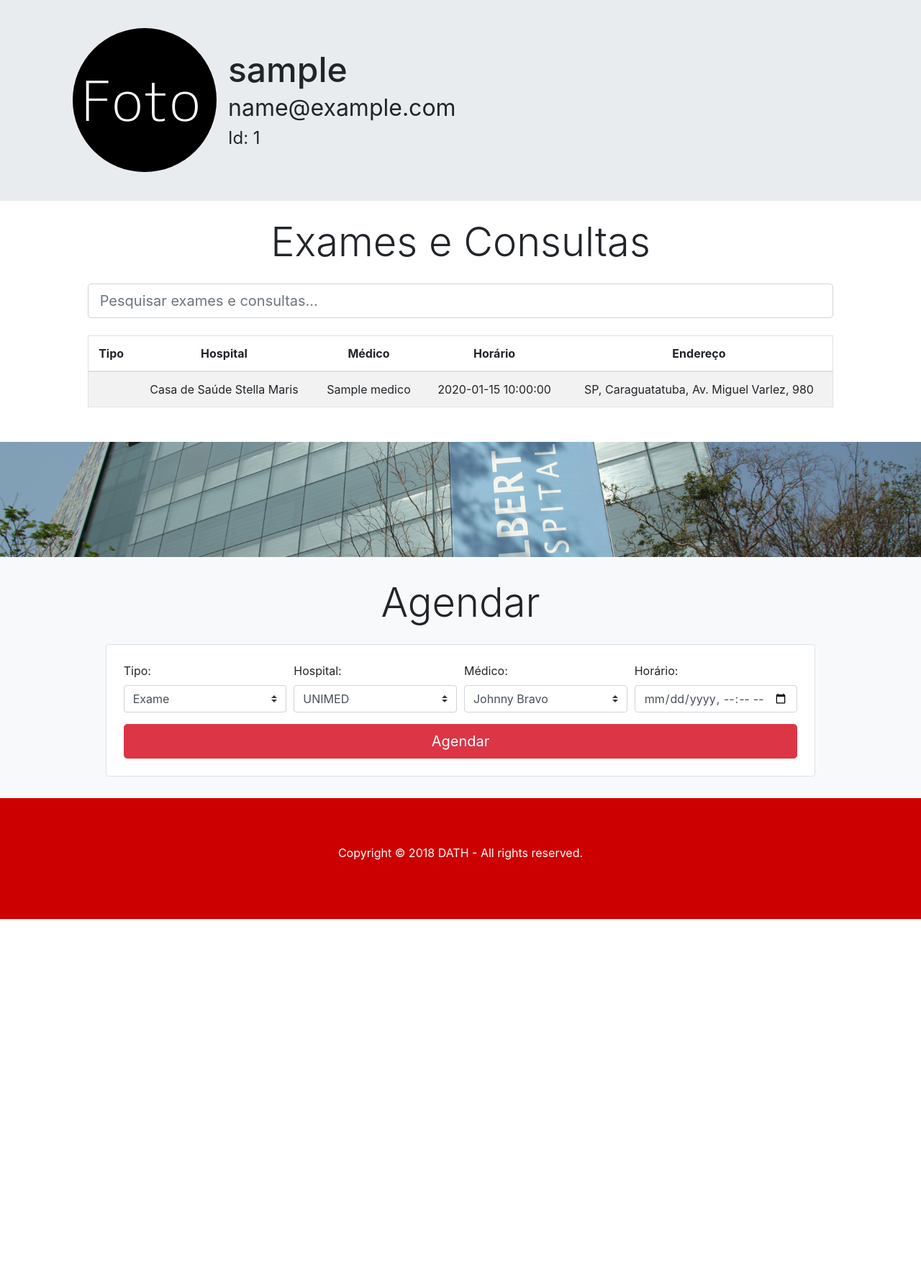
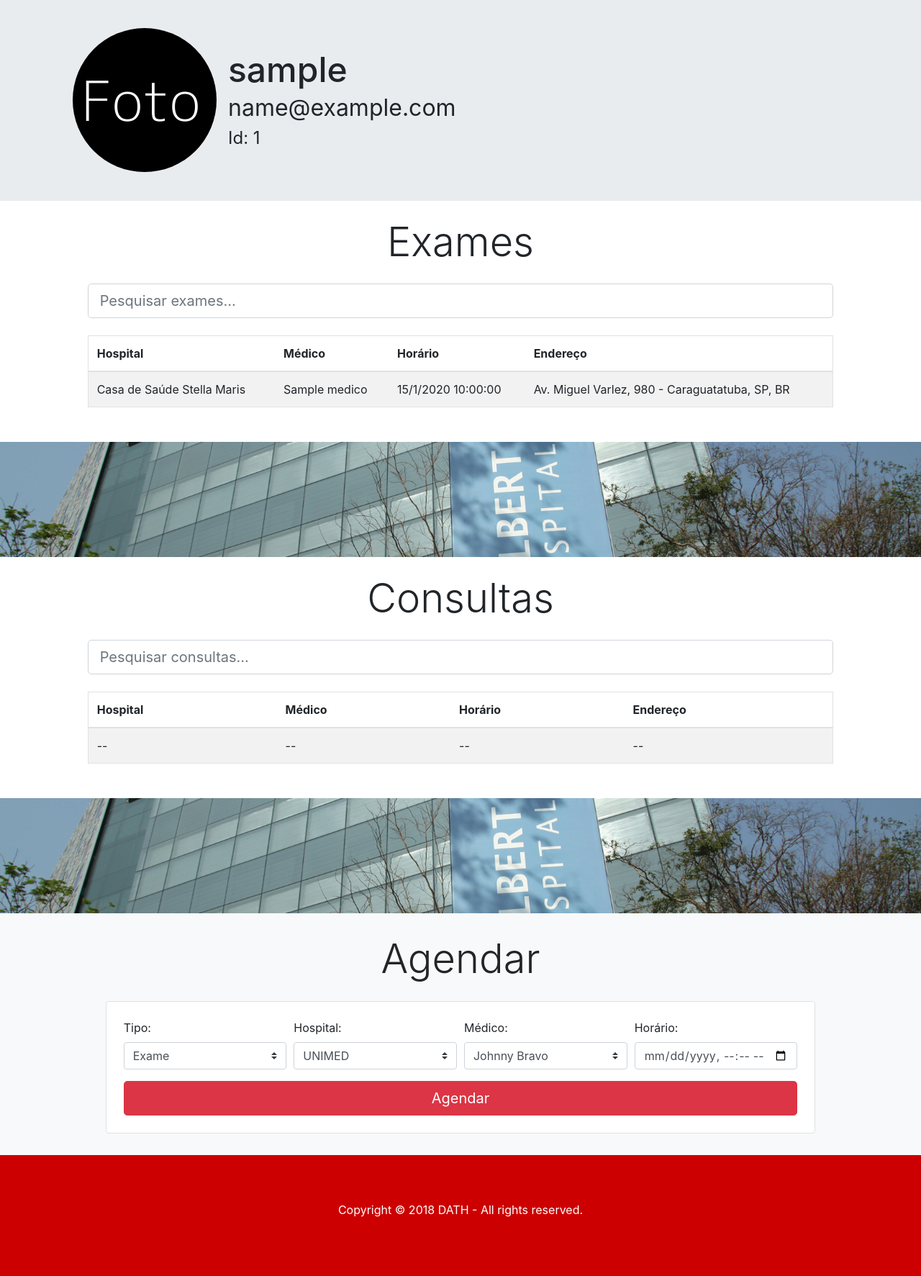
Before and after one commit to Felipe4747/Git_dath, a PHP site: page /perfil.php in a window 1280 px wide. Shown: the part 57-1830 px from the top of the page at 72% size. Before the commit the page ends 1334 px from the top, so only its background shows below. Run offline with PHP 8.4, Linux system fonts and the light colour scheme; the visitor is signed in with stand-in values (Sample User, id 1); data comes from the database, SQL or seed files in the repository; tables that the repository leaves empty hold one stand-in row (values such as "Sample post"); data that the repository does not hold is empty.

Commit message:
Reformulando site de acordo com banco atualizado
Falta arrumar a função agendar

```diff
--- a/Site/dath/perfil.php
+++ b/Site/dath/perfil.php
@@ -108,38 +108,41 @@
     </section>
     <!--Tabela exames-->
     <div class="container col-sm-10">
-        <h1 class="text-center mb-4 mt-4 display-4">Exames e Consultas</h1>
-        <input class="form-control form-control-lg mb-4" id="pesquisa" type="text" placeholder="Pesquisar exames e consultas...">
-        <table class="table table-striped border mb-5 text-center">
+        <h1 class="text-center mb-4 mt-4 display-4">Exames</h1>
+        <input class="form-control form-control-lg mb-4" id="pesquisaexa" type="text" placeholder="Pesquisar exames...">
+        <div class="table-wrapper-scroll-y">
+            <table class="table table-striped border mb-5 text-justify">
                 <thead>
                     <tr>
-                    <th>Tipo</th>
                         <th>Hospital</th>
                         <th>Médico</th>
                         <th>Horário</th>
                         <th>Endereço</th>
                     </tr>
                 </thead>
-            <tbody id="exacon">
+                <tbody id="exa" style="max-height: 40px; overflow: scroll;">
                     <?php
                         include("conexao.php");
                         $emailatual = $_SESSION["email"];
-                        $sql = "SELECT count(*) FROM exacon where id_usuario = (select id from usuario where email = '$emailatual')";
+                        $sql = "SELECT count(*) FROM exacon
+                        left join exa on exacon.id = exa.id_exacon
+                        where id_usuario = (select id from usuario where email = '$emailatual') and exa.id_exacon is not null";
                         $res = $conn->query($sql);
 
                         if ($res->fetchColumn() > 0){
-                            $sql = "SELECT hospital.nome as Hospital, medico.nome as Medico, exacon.horario as Horario, concat(estado.nome, ', ',cidade.nome, ', ', rua.nome, ', ', endereco.num_predio) as Endereco from exacon
+                            $sql = "SELECT hospital.nome as Hospital, if(exa.id_exacon is null, 'Consulta', 'Exame') as Tipo , medico.nome as Medico, concat(day(exacon.horario), '/', month(exacon.horario),'/', year(exacon.horario), ' ', time(exacon.horario)) as Horario, concat(rua.nome, ', ', endereco.num_predio, ' - ', cidade.nome, ', ', estado.nome, ', ', pais.nome) as Endereco from exacon
                                     left join hospital on exacon.id_hospital = hospital.id
                                     left join medico on exacon.id_medico = medico.id
+                                    left join exa on exacon.id = exa.id_exacon
                                     inner join endereco on hospital.id_endereco = endereco.id
-                                    left join estado on endereco.id_estado = estado.id
-                                    left join cidade on endereco.id_cidade = cidade.id
-                                    left join rua on endereco.id_rua = rua.id
-                                    where exacon.id_usuario = (select id from usuario where email = '$emailatual') order by exacon.horario asc";
+                                    inner join pais on endereco.id_pais = pais.id
+                                    inner join estado on endereco.id_estado = estado.id
+                                    inner join cidade on endereco.id_cidade = cidade.id
+                                    inner join rua on endereco.id_rua = rua.id
+                                    where exacon.id_usuario = (select id from usuario where email = '$emailatual') and exa.id_exacon is not null order by exacon.horario asc";
 
                             foreach ($conn->query($sql) as $row) {
                                 echo "<tr>";
-                                echo "<td>" . $row['Tipo'] . "</td>";
                                 echo "<td>" . $row['Hospital'] . "</td>";
                                 echo "<td>" . $row['Medico'] . "</td>";
                                 echo "<td>" . $row['Horario'] . "</td>";
@@ -152,6 +155,63 @@
                             echo "<td>--</td>";
                             echo "<td>--</td>";
                             echo "<td>--</td>";
+                            echo "</tr>";
+                        }
+                    ?>
+                </tbody>
+            </table>
+        </div>
+    </div>
+    <!--Hospitalzinho img-->
+    <div class="jumbotron jumbotron-fluid mb-0" style="height: 10rem; background-image: url(img/albert.jpg); background-attachment: fixed; background-position: center; background-size: cover">
+    </div>
+    <div class="container col-sm-10">
+        <h1 class="text-center mb-4 mt-4 display-4">Consultas</h1>
+        <input class="form-control form-control-lg mb-4" id="pesquisacon" type="text" placeholder="Pesquisar consultas...">
+        <div class="table-wrapper-scroll-y">
+            <table class="table table-striped border mb-5 text-justify">
+                <thead>
+                    <tr>
+                        <th>Hospital</th>
+                        <th>Médico</th>
+                        <th>Horário</th>
+                        <th>Endereço</th>
+                    </tr>
+                </thead>
+                <tbody id="con" style="max-height: 40px; overflow: scroll;">
+                    <?php
+                        include("conexao.php");
+                        $emailatual = $_SESSION["email"];
+                        $sql = "SELECT count(*) FROM exacon
+                        left join exa on exacon.id = exa.id_exacon
+                        where id_usuario = (select id from usuario where email = '$emailatual') and exa.id_exacon is null";
+                        $res = $conn->query($sql);
+
+                        if ($res->fetchColumn() > 0){
+                            $sql = "SELECT hospital.nome as Hospital, if(exa.id_exacon is null, 'Consulta', 'Exame') as Tipo , medico.nome as Medico, concat(day(exacon.horario), '/', month(exacon.horario),'/', year(exacon.horario), ' ', time(exacon.horario)) as Horario, concat(rua.nome, ', ', endereco.num_predio, ' - ', cidade.nome, ', ', estado.nome, ', ', pais.nome) as Endereco from exacon
+                                    left join hospital on exacon.id_hospital = hospital.id
+                                    left join medico on exacon.id_medico = medico.id
+                                    left join exa on exacon.id = exa.id_exacon
+                                    inner join endereco on hospital.id_endereco = endereco.id
+                                    inner join pais on endereco.id_pais = pais.id
+                                    inner join estado on endereco.id_estado = estado.id
+                                    inner join cidade on endereco.id_cidade = cidade.id
+                                    inner join rua on endereco.id_rua = rua.id
+                                    where exacon.id_usuario = (select id from usuario where email = '$emailatual') and exa.id_exacon is null order by exacon.horario asc";
+
+                            foreach ($conn->query($sql) as $row) {
+                                echo "<tr>";
+                                echo "<td>" . $row['Hospital'] . "</td>";
+                                echo "<td>" . $row['Medico'] . "</td>";
+                                echo "<td>" . $row['Horario'] . "</td>";
+                                echo "<td>" . $row['Endereco'] . "</td>";
+                                echo "</tr>";
+                            }
+                        } else {
+                            echo "<tr>";
+                            echo "<td>--</td>";
+                            echo "<td>--</td>";
+                            echo "<td>--</td>";
                             echo "<td>--</td>";
                             echo "</tr>";
                         }
@@ -159,7 +219,7 @@
                 </tbody>
             </table>
         </div>
-    <!--Hospitalzinho img-->
+    </div>
     <div class="jumbotron jumbotron-fluid mb-0" style="height: 10rem; background-image: url(img/albert.jpg); background-attachment: fixed; background-position: center; background-size: cover">
     </div>
     <!--Agendar-->
@@ -228,9 +288,15 @@
     </script>
     <script>
         $(document).ready(function() {
-            $("#pesquisa").on("keyup", function() {
+            $("#pesquisaexa").on("keyup", function() {
                 var value = $(this).val().toLowerCase();
-                $("#exacon tr").filter(function() {
+                $("#exa tr").filter(function() {
+                    $(this).toggle($(this).text().toLowerCase().indexOf(value) > -1)
+                });
+            });
+            $("#pesquisacon").on("keyup", function() {
+                var value = $(this).val().toLowerCase();
+                $("#con tr").filter(function() {
                     $(this).toggle($(this).text().toLowerCase().indexOf(value) > -1)
                 });
             });
--- a/Site/dath/style.css
+++ b/Site/dath/style.css
@@ -67,3 +67,11 @@ img.aumenta:hover {
     border-color: #ff8380;
     box-shadow: 0 0 0 0.2rem rgba(255, 5, 0, 0.25);
 }
+
+.table-wrapper-scroll-y {
+    display: block;
+    max-height: 300px;
+    overflow-y: auto;
+    overflow-x: hidden;
+    -ms-overflow-style: -ms-autohiding-scrollbar;
+}
```
Lines whose indentation alone changed are shown as unchanged.
